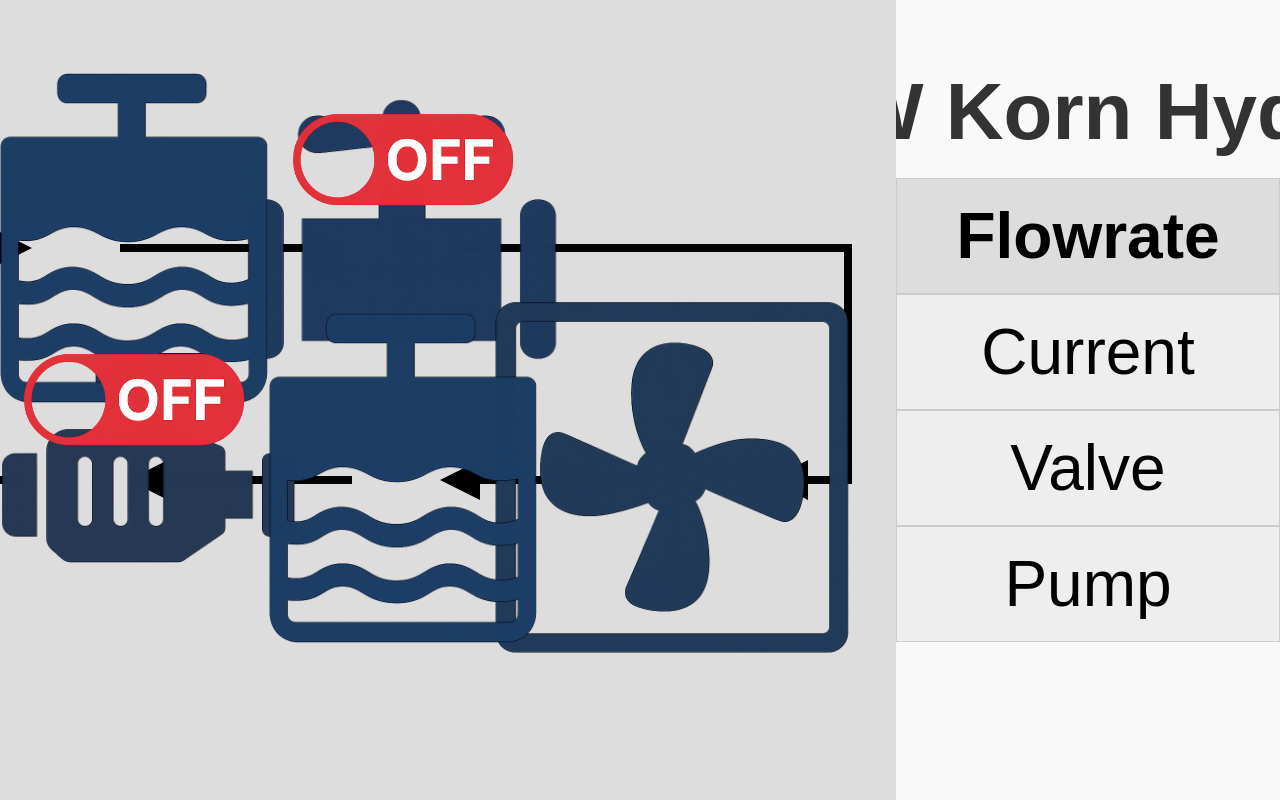
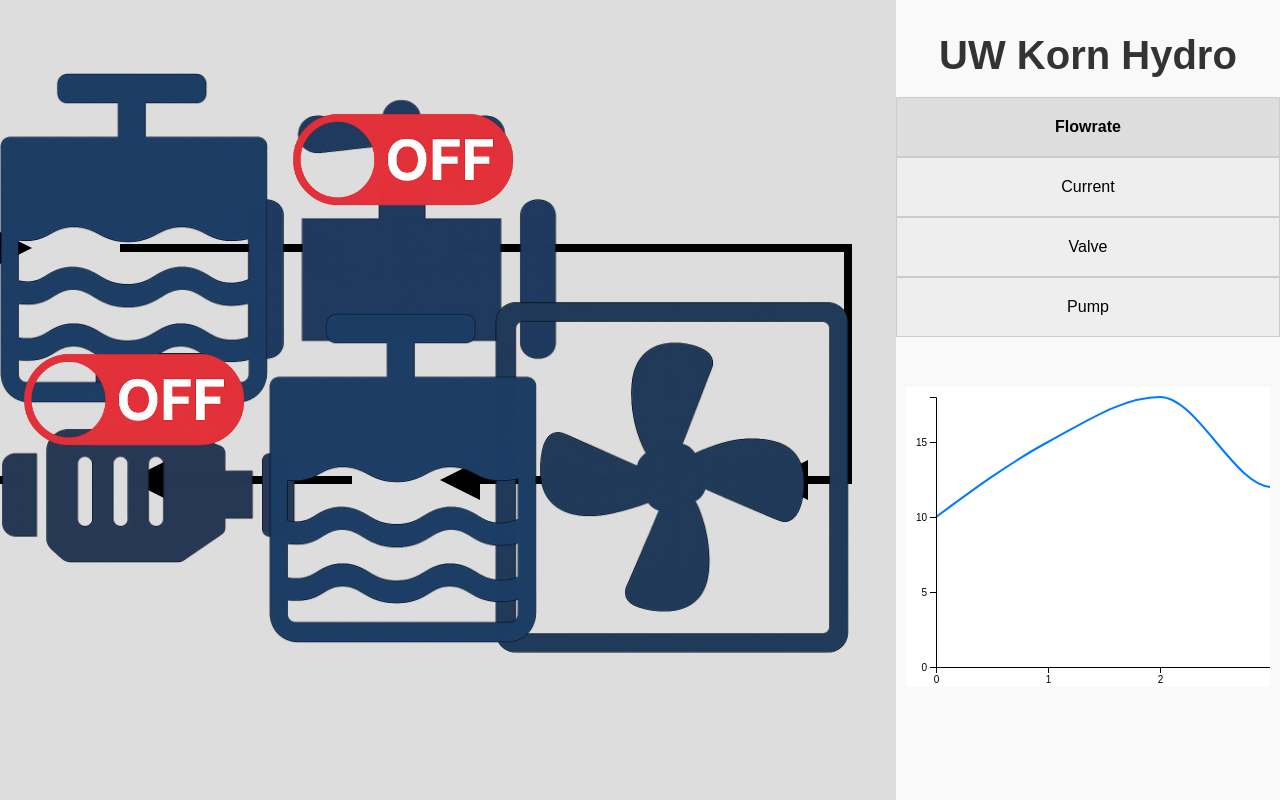
Before and after one commit to psh-mini/psh-mini, a React (Vite) app: page / in a window 1280 px wide. Built offline with nearby package versions, Linux system fonts and the light colour scheme.

Commit message:
Added dummy graphs and started to fix scaling

```diff
--- a/src/Components/GraphTemplate.css
+++ b/src/Components/GraphTemplate.css
@@ -9,7 +9,7 @@
   }
 
   .sidebar-title {
-    font-size: 5rem;
+    font-size: 2.5rem;
     font-weight: bold;
     color: #333;
     margin-bottom: 5%;
@@ -26,7 +26,7 @@
   .graph-selector button {
     width: 100%;
     padding: 20px;
-    font-size: 4rem;
+    font-size: 1rem;
     background-color: #eee;
     border: 1px solid #ccc;
     cursor: pointer;
@@ -41,3 +41,13 @@
     background-color: #ddd;
     font-weight: bold;
   }
+
+  .graph-display {
+    margin-top: 40px;
+    width: 100%;
+    display: flex;
+    justify-content: center;
+    align-items: center;
+    min-height: 300px;
+    padding: 10px;
+  }
--- a/src/Components/GraphTemplate.jsx
+++ b/src/Components/GraphTemplate.jsx
@@ -1,5 +1,7 @@
 import React, { useState } from 'react';
 import './GraphTemplate.css';
+import Graphs from './Graphs';
+
 
 export default function GraphTemplate() {
   const [selectedMetric, setSelectedMetric] = useState('flowrate');
@@ -19,6 +21,10 @@ export default function GraphTemplate() {
           </button>
         ))}
       </div>
+
+      <div className="graph-display">
+        <Graphs selectedMetric={selectedMetric} />
+      </div>
     </div>
   );
 }
--- a/src/Components/Graphs.jsx
+++ b/src/Components/Graphs.jsx
@@ -1,33 +1,67 @@
-//Component containing flowrate and current data
-import React, { useEffect, useState, useRef } from 'react';
-import generateGraph from '../api/MockData';
-import './Graphs.css'
+import React, { useEffect, useRef } from 'react';
+import * as d3 from 'd3';
 
-function Graphs() {
-    const chartRef = useRef(null);
-    const [datainput, setDatainput] = useState(null);
+export default function Graphs({ selectedMetric }) {
+  const svgRef = useRef();
 
-    // Load JSON data that is being inputted from data-collection.py
-    useEffect(() => {
-    fetch('/data.json')
-        .then(res => res.json())
-        .then(data => {
-        setDatainput(data);
-        });
-    }, []);
+  useEffect(() => {
+    const svg = d3.select(svgRef.current);
+    svg.selectAll('*').remove(); // clear previous graph
 
-    // Render chart after data loads
-    useEffect(() => {
-    if (datainput) {
-        generateGraph(chartRef, datainput);
-    }
-    }, [datainput]);
+    // Sample data
+    const dataMap = {
+      flowrate: [10, 15, 18, 12, 14, 16],
+      current: [2.1, 2.4, 2.3, 2.0, 2.2],
+      valve: [0, 1, 1, 0, 1, 1],
+      pump: [1, 0, 1, 1, 0],
+    };
 
-    return (
-        <div className="graphs-container">
-            <h1>Visual Graph of + component name</h1>
-            <svg ref = {chartRef}></svg>
-        </div>
-    )
+    const data = dataMap[selectedMetric] || [];
+    const width = 600;
+    const height = 300;
+    const margin = { top: 10, right: 10, bottom: 20, left: 30 };
+
+    const x = d3.scaleLinear()
+      .domain([0, data.length - 1])
+      .range([margin.left, width - margin.right]);
+
+    const y = d3.scaleLinear()
+      .domain([0, d3.max(data)])
+      .range([height - margin.bottom, margin.top]);
+
+    const line = d3.line()
+      .x((_, i) => x(i))
+      .y(d => y(d))
+      .curve(d3.curveMonotoneX);
+
+    svg
+      .attr('width', width)
+      .attr('height', height)
+      .append('path')
+      .datum(data)
+      .attr('d', line)
+      .attr('stroke', '#007bff')
+      .attr('stroke-width', 2)
+      .attr('fill', 'none');
+
+    // draw axes
+    svg.append('g')
+      .attr('transform', `translate(0,${height - margin.bottom})`)
+      .call(d3.axisBottom(x).ticks(data.length).tickFormat((d, i) => i));
+
+    svg.append('g')
+      .attr('transform', `translate(${margin.left},0)`)
+      .call(d3.axisLeft(y).ticks(5));
+
+  }, [selectedMetric]);
+
+  return (
+    <svg
+      ref={svgRef}
+      width={600}
+      height={300}
+      style={{ backgroundColor: 'white' }}
+    />
+  );
+
 }
-export default Graphs;
```
